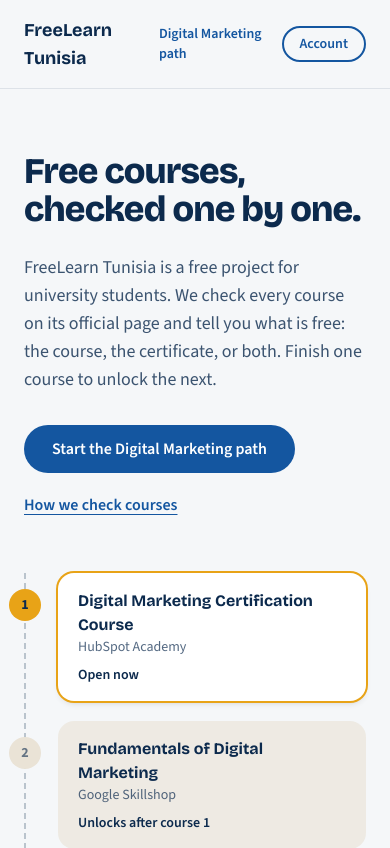
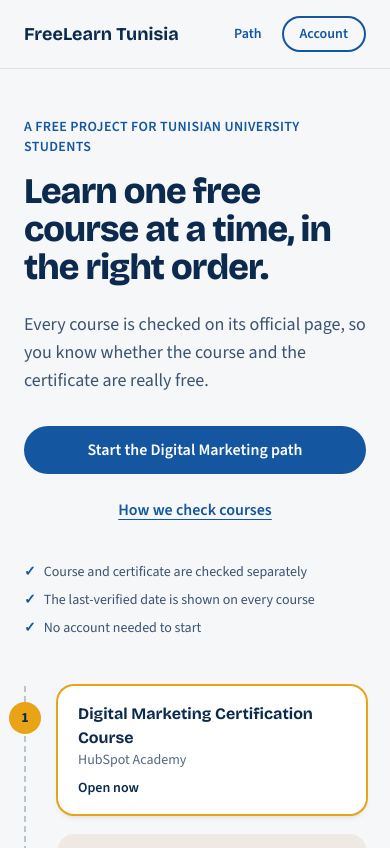
Before and after one commit to rayenalyatimi-mac/freelearn-tunisia, a Next.js app: page / in a window 390 px wide. Shown: the top 848 px of the page. Built offline with nearby package versions, Linux system fonts and the light colour scheme.

Commit message:
Sharper hero and mobile layout polish

```diff
--- a/src/app/layout.tsx
+++ b/src/app/layout.tsx
@@ -54,7 +54,7 @@ export default function RootLayout({
                 href="/path"
                 className="text-sm font-semibold text-sea hover:underline"
               >
-                Digital Marketing path
+                <span className="sm:hidden">Path</span><span className="hidden sm:inline">Digital Marketing path</span>
               </Link>
               <Link
                 href="/account"
--- a/src/app/page.tsx
+++ b/src/app/page.tsx
@@ -7,31 +7,48 @@ export default function Home() {
 
   return (
     <main>
-      <section className="mx-auto grid max-w-5xl gap-14 px-6 py-16 md:grid-cols-2 md:items-center md:py-24">
+      <section className="mx-auto grid max-w-5xl gap-12 px-6 py-12 md:grid-cols-2 md:items-center md:gap-14 md:py-24">
         <div>
-          <h1 className="font-display text-4xl font-extrabold leading-[1.05] tracking-tight sm:text-6xl">
-            Free courses, checked one by one.
+          <p className="text-sm font-semibold uppercase tracking-wide text-sea">
+            A free project for Tunisian university students
+          </p>
+          <h1 className="mt-4 font-display text-4xl font-extrabold leading-[1.05] tracking-tight sm:text-5xl lg:text-6xl">
+            Learn one free course at a time, in the right order.
           </h1>
           <p className="mt-6 max-w-md text-lg text-deep/80">
-            FreeLearn Tunisia is a free project for university students. We
-            check every course on its official page and tell you what is
-            free: the course, the certificate, or both. Finish one course to
-            unlock the next.
+            Every course is checked on its official page, so you know whether
+            the course and the certificate are really free.
           </p>
-          <div className="mt-8 flex flex-wrap items-center gap-5">
+
+          <div className="mt-8 flex flex-col gap-4 sm:flex-row sm:items-center sm:gap-5">
             <Link
               href="/path"
-              className="rounded-full bg-sea px-7 py-3 font-semibold text-white hover:bg-deep"
+              className="rounded-full bg-sea px-7 py-3 text-center font-semibold text-white hover:bg-deep"
             >
               Start the Digital Marketing path
             </Link>
             <a
               href="#how"
-              className="font-semibold text-sea underline underline-offset-4"
+              className="py-2 text-center font-semibold text-sea underline underline-offset-4 sm:text-left"
             >
               How we check courses
             </a>
           </div>
+
+          <ul className="mt-8 space-y-2 text-sm text-deep/80">
+            <li className="flex gap-2">
+              <span aria-hidden="true" className="font-bold text-sea">✓</span>
+              Course and certificate are checked separately
+            </li>
+            <li className="flex gap-2">
+              <span aria-hidden="true" className="font-bold text-sea">✓</span>
+              The last-verified date is shown on every course
+            </li>
+            <li className="flex gap-2">
+              <span aria-hidden="true" className="font-bold text-sea">✓</span>
+              No account needed to start
+            </li>
+          </ul>
         </div>
 
         <ol className="relative space-y-5 border-l-2 border-dashed border-deep/25 pl-8">
@@ -68,7 +85,7 @@ export default function Home() {
       </section>
 
       <section id="how" className="border-t border-deep/10 bg-white">
-        <div className="mx-auto grid max-w-5xl gap-10 px-6 py-16 md:grid-cols-3">
+        <div className="mx-auto grid max-w-5xl gap-10 px-6 py-12 md:grid-cols-3 md:py-16">
           <div>
             <h2 className="font-display text-xl font-bold">
               Checked on the official page
```
